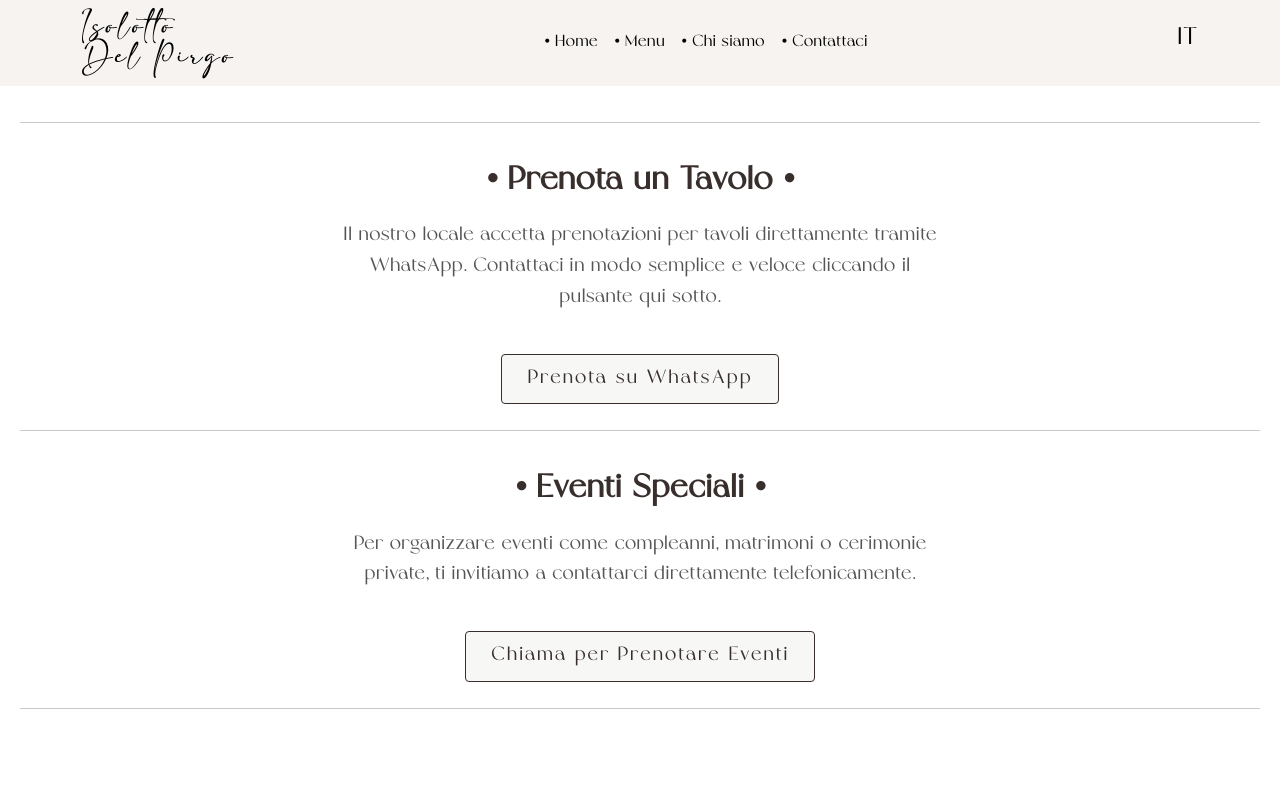
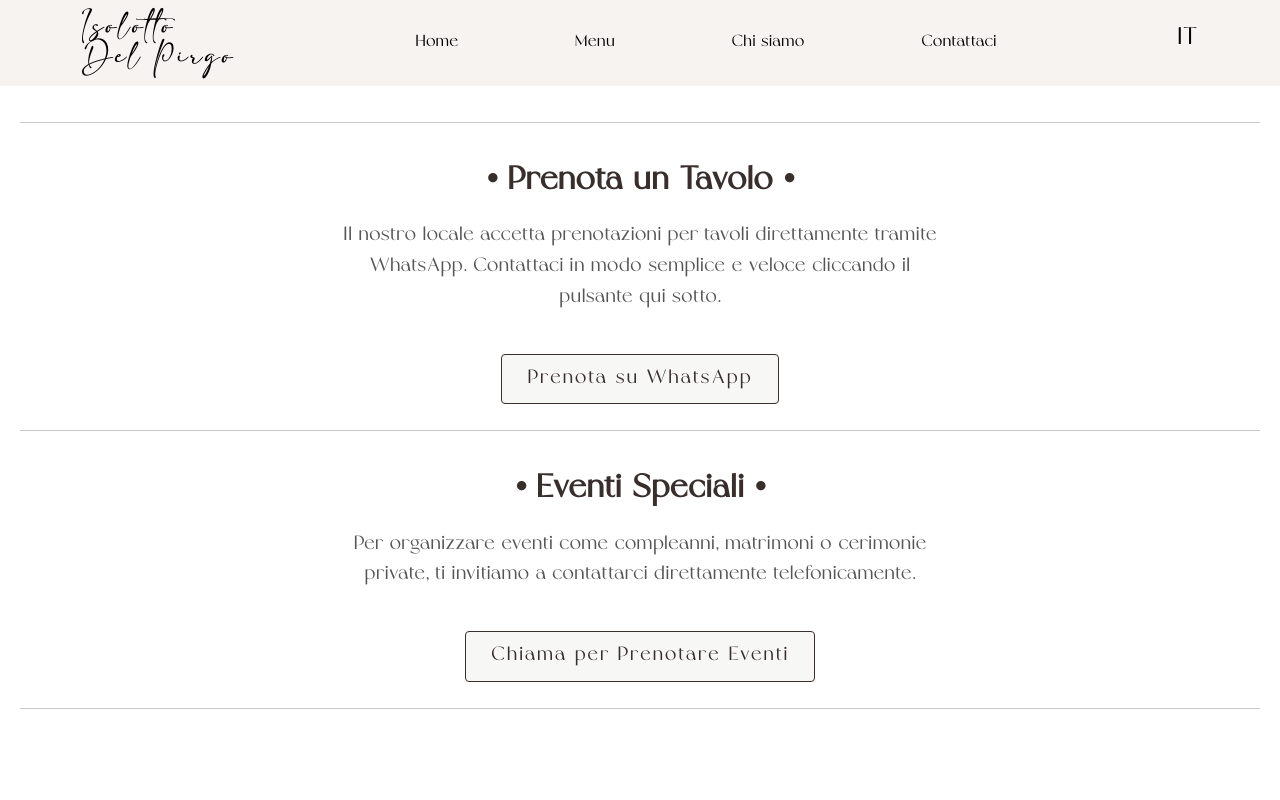
Before and after one commit to Cristiano-Rocchi/isolotto-del-pirgo, a React (Create React App) app: page /prenota in a window 1280 px wide. Shown: the top 800 px of the page. Built offline with nearby package versions, Linux system fonts and the light colour scheme.

Commit message:
update all

```diff
--- a/src/Components/Homepage/Homepage.jsx
+++ b/src/Components/Homepage/Homepage.jsx
@@ -15,6 +15,7 @@ import gallerysect3 from "../../Assets/Home/isolotto-del-pirgo-10.jpg";
 import whatsapp from "../../Assets/Icons/whatsapp.svg";
 import instagram from "../../Assets/Icons/instagram.svg";
 import phone from "../../Assets/Icons/phone.svg";
+import { Link } from "react-router-dom";
 
 const Homepage = () => {
   return (
@@ -36,7 +37,9 @@ const Homepage = () => {
           <div className="scrolltxt-container">
             <h3>Prossima Apertura Maggio 2025</h3>
           </div>
-          <button>PRENOTA UN TAVOLO</button>
+          <Link to="/prenota">
+            <button>PRENOTA UN TAVOLO</button>
+          </Link>
         </div>
         <div className="arrow-down-sect">
           <div id="scrollDown">
@@ -205,7 +208,7 @@ const Homepage = () => {
         </Container>
       </div>
       {/* -------4. GALLERY SECTION------------- */}
-      <div className="gallery-section pt-5">
+      <div id="gallery-section" className="gallery-section pt-5">
         <Container fluid className="gallery-container-custom">
           <h1 className="text-center pb-5">Location</h1>
           <Row c>
--- a/src/Components/Navbar/Navbar.css
+++ b/src/Components/Navbar/Navbar.css
@@ -51,6 +51,12 @@
   font-family: "Sogo", sans-serif;
   color: white;
 }
+.offcanvas-body .navbar-links {
+  gap: 100px;
+}
+.mobile-bullet {
+  display: none;
+}
 
 /* 4. ---------------MEDIA QUERIES------------------ */
 .offcanvas {
@@ -81,4 +87,11 @@
   .navbar .logo {
     font-size: 0.9rem;
   }
+  .offcanvas-body .navbar-links {
+    gap: 20px;
+  }
+  .mobile-bullet {
+    display: inline-block;
+    margin-right: 5px; /* spazio tra il bullet e il testo */
+  }
 }
--- a/src/Components/Navbar/Navbar.jsx
+++ b/src/Components/Navbar/Navbar.jsx
@@ -1,5 +1,5 @@
 import React, { useState, useEffect } from "react";
-import { useLocation } from "react-router-dom";
+import { Link, Navigate, useLocation } from "react-router-dom";
 import { Container, Nav, Navbar, Offcanvas } from "react-bootstrap";
 import "./Navbar.css";
 
@@ -8,7 +8,9 @@ const MyNavbar = () => {
   const [scrolled, setScrolled] = useState(false);
   const location = useLocation();
   const isHome = location.pathname === "/";
+  const [showOffcanvas, setShowOffcanvas] = useState(false);
 
+  // Effects
   useEffect(() => {
     const checkScroll = () => {
       if (!isHome) {
@@ -32,6 +34,29 @@ const MyNavbar = () => {
     };
   }, [isHome]);
 
+  // Functions
+  const handleClose = () => setShowOffcanvas(false);
+  const handleShow = () => setShowOffcanvas(true);
+
+  const scrollToGallery = () => {
+    handleClose(); // chiude il menu
+
+    if (!isHome) {
+      Navigate("/"); // se non siamo in home, prima vai a home
+      setTimeout(() => {
+        const section = document.getElementById("gallery-section");
+        if (section) {
+          section.scrollIntoView({ behavior: "smooth" });
+        }
+      }, 300); // aspetta che la home sia caricata
+    } else {
+      const section = document.getElementById("gallery-section");
+      if (section) {
+        section.scrollIntoView({ behavior: "smooth" });
+      }
+    }
+  };
+
   return (
     <>
       <Navbar
@@ -46,7 +71,7 @@ const MyNavbar = () => {
           </Navbar.Brand>
 
           {/* TOGGLE BUTTON */}
-          <Navbar.Toggle aria-controls="offcanvasNavbar">
+          <Navbar.Toggle aria-controls="offcanvasNavbar" onClick={handleShow}>
             <svg
               className="hamburger-icon"
               width="40"
@@ -66,14 +91,24 @@ const MyNavbar = () => {
               id="offcanvasNavbar"
               aria-labelledby="offcanvasNavbarLabel"
               placement="end"
+              show={showOffcanvas}
+              onHide={handleClose}
             >
               <Offcanvas.Header closeButton></Offcanvas.Header>
               <Offcanvas.Body>
-                <Nav className="justify-content-end flex-grow-1 pe-3">
-                  <Nav.Link href="#home">&bull; Home</Nav.Link>
-                  <Nav.Link href="#menu">&bull; Menu</Nav.Link>
-                  <Nav.Link href="#chisiamo">&bull; Chi siamo</Nav.Link>
-                  <Nav.Link href="#contattaci">&bull; Contattaci</Nav.Link>
+                <Nav className="justify-content-end flex-grow-1 pe-3 navbar-links">
+                  <Nav.Link as={Link} to={"/"} onClick={handleClose}>
+                    <span className="mobile-bullet">&bull;</span> Home
+                  </Nav.Link>
+                  <Nav.Link as={Link} to={"/menu"} onClick={handleClose}>
+                    <span className="mobile-bullet">&bull;</span> Menu
+                  </Nav.Link>
+                  <Nav.Link onClick={() => scrollToGallery()}>
+                    <span className="mobile-bullet">&bull;</span> Chi siamo
+                  </Nav.Link>
+                  <Nav.Link href="tel:+393387876361" onClick={handleClose}>
+                    <span className="mobile-bullet">&bull;</span> Contattaci
+                  </Nav.Link>
                 </Nav>
               </Offcanvas.Body>
             </Navbar.Offcanvas>
```
